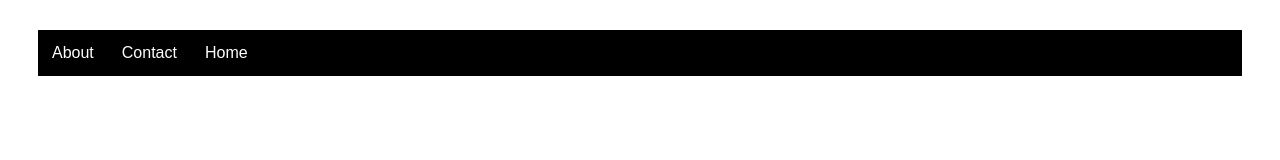
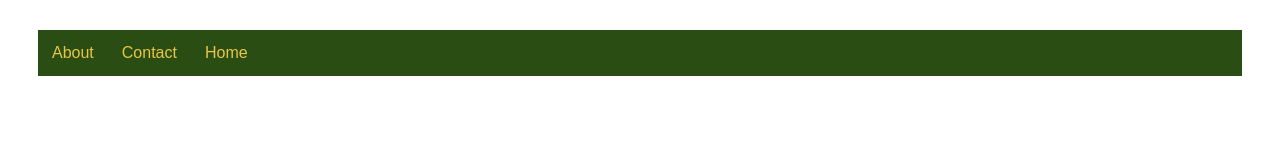
Before and after one commit to RyanHarris3/RyanHarris3.gethub.io, a plain HTML site: page FinalProject/FinalProjectServices.html in a window 1280 px wide. Drawn offline with Linux system fonts and the light colour scheme.

Commit message:
Update FinalProjectServicesStyle.css

```diff
--- a/FinalProject/FinalProjectServicesStyle.css
+++ b/FinalProject/FinalProjectServicesStyle.css
@@ -4,7 +4,7 @@ ul{
     padding:0;
     overflow:hidden;
     font-family:fantasy;
-    background-color:black;
+    background-color:2a4d14;
 }
 li{
     float:left;
@@ -15,6 +15,6 @@ li a{
     text-align:center;
     text-decoration:none;
     padding:14px;
-    color:white;
+    color:e8c547;
     font-family:fantasy;
 }
```
